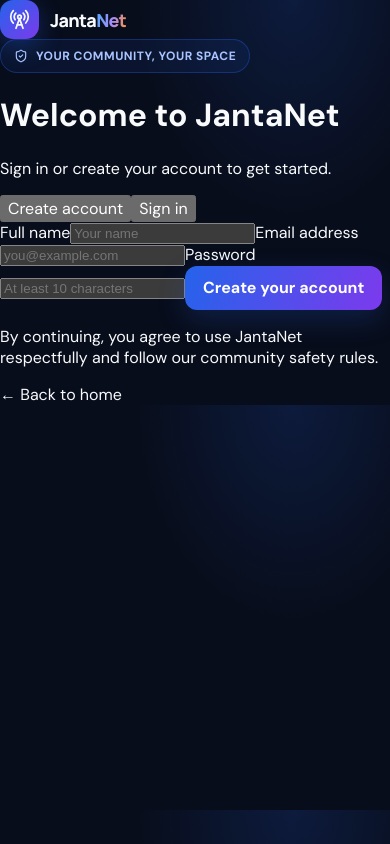
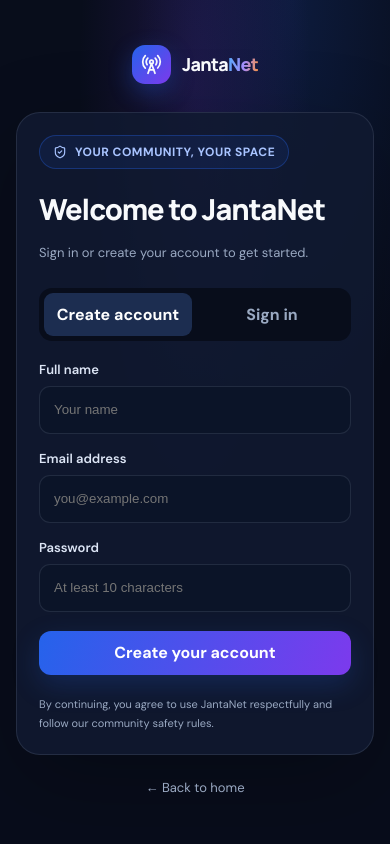
Before and after one commit to Deva9294/JantaNet, a Next.js app: page /login in a window 390 px wide. Built offline with nearby package versions, Linux system fonts and the light colour scheme; no server answers.

Commit message:
style(identity): add responsive sign-in and profile styling

```diff
--- a/src/app/globals.css
+++ b/src/app/globals.css
@@ -54,3 +54,33 @@ button { font: inherit; }
 .footer-inner { display: flex; justify-content: space-between; gap: 16px; flex-wrap: wrap; }
 @media (max-width: 850px) { .module-grid { grid-template-columns: repeat(2,minmax(0,1fr)); } .nav-links { display: none; } .hero { padding-top: 76px; } }
 @media (max-width: 560px) { .container { width: min(100% - 28px,1160px); } .nav { height: 66px; } .nav-actions .btn:first-child { display: none; } .brand { font-size: 18px; } .hero h1 { letter-spacing: -2px; } .hero-copy { font-size: 15px; } .module-grid,.principles { grid-template-columns: 1fr; } .section { padding: 44px 0; } }
+
+/* Phase 2 — identity screens */
+.auth-page { min-height: 100vh; display: grid; place-items: center; padding: 42px 16px; background: radial-gradient(ellipse at 50% 10%,rgba(124,58,237,.17),transparent 42%); }
+.auth-shell { width: min(100%, 480px); }
+.auth-brand { justify-content: center; margin-bottom: 28px; }
+.auth-card { padding: 30px; border: 1px solid var(--line); border-radius: 24px; background: rgba(16,26,48,.88); box-shadow: 0 28px 90px rgba(0,0,0,.24); }
+.auth-card h1 { margin: 20px 0 8px; font: 800 29px Manrope,sans-serif; letter-spacing: -1px; }
+.auth-subtitle,.auth-legal,.auth-back { color: var(--muted); font-size: 13px; line-height: 1.7; }
+.auth-tabs { display: grid; grid-template-columns: 1fr 1fr; gap: 6px; padding: 5px; margin: 24px 0 20px; border-radius: 13px; background: #080d1b; }
+.auth-tabs button { border: 0; border-radius: 9px; padding: 11px; color: var(--muted); background: transparent; cursor: pointer; font-weight: 700; }
+.auth-tabs button.active { color: white; background: #1c2d50; }
+.auth-form { display: grid; gap: 16px; }
+.auth-form label { display: grid; gap: 8px; color: #dce5f5; font-size: 13px; font-weight: 600; }
+.auth-form input { width: 100%; min-height: 48px; padding: 0 14px; border: 1px solid var(--line); border-radius: 11px; outline: none; color: white; background: #0b1428; }
+.auth-form input:focus { border-color: #648cff; box-shadow: 0 0 0 3px #2563eb22; }
+.auth-submit { width: 100%; margin-top: 3px; }
+.auth-submit:disabled { opacity: .65; cursor: wait; }
+.auth-error { margin: 0; color: #fca5a5; font-size: 13px; }
+.auth-legal { margin: 20px 0 0; font-size: 11px; }
+.auth-back { display: block; margin-top: 22px; text-align: center; }
+.profile-page { min-height: 100vh; }
+.profile-content { padding-top: 76px; padding-bottom: 80px; }
+.profile-content h1 { margin: 18px 0 10px; font: 800 clamp(32px,5vw,48px) Manrope,sans-serif; }
+.profile-card { display: flex; align-items: center; gap: 18px; max-width: 560px; margin-top: 34px; padding: 24px; border: 1px solid var(--line); border-radius: 20px; background: var(--surface); }
+.avatar { width: 58px; height: 58px; flex: 0 0 58px; display: grid; place-items: center; border-radius: 18px; background: linear-gradient(135deg,var(--blue),var(--purple)); font: 800 25px Manrope,sans-serif; }
+.profile-card h2 { margin: 0 0 4px; font: 700 18px Manrope,sans-serif; }
+.profile-card p { margin: 0 0 9px; color: var(--muted); font-size: 13px; }
+.role-pill { padding: 4px 8px; border-radius: 99px; color: #a9c4ff; background: #2563eb22; font-size: 10px; font-weight: 800; letter-spacing: .6px; }
+.profile-note { margin-top: 22px; color: var(--muted); font-size: 13px; }
+@media (max-width: 560px) { .auth-card { padding: 22px; } .profile-content { padding-top: 48px; } .profile-card { align-items: flex-start; padding: 18px; } }
```
